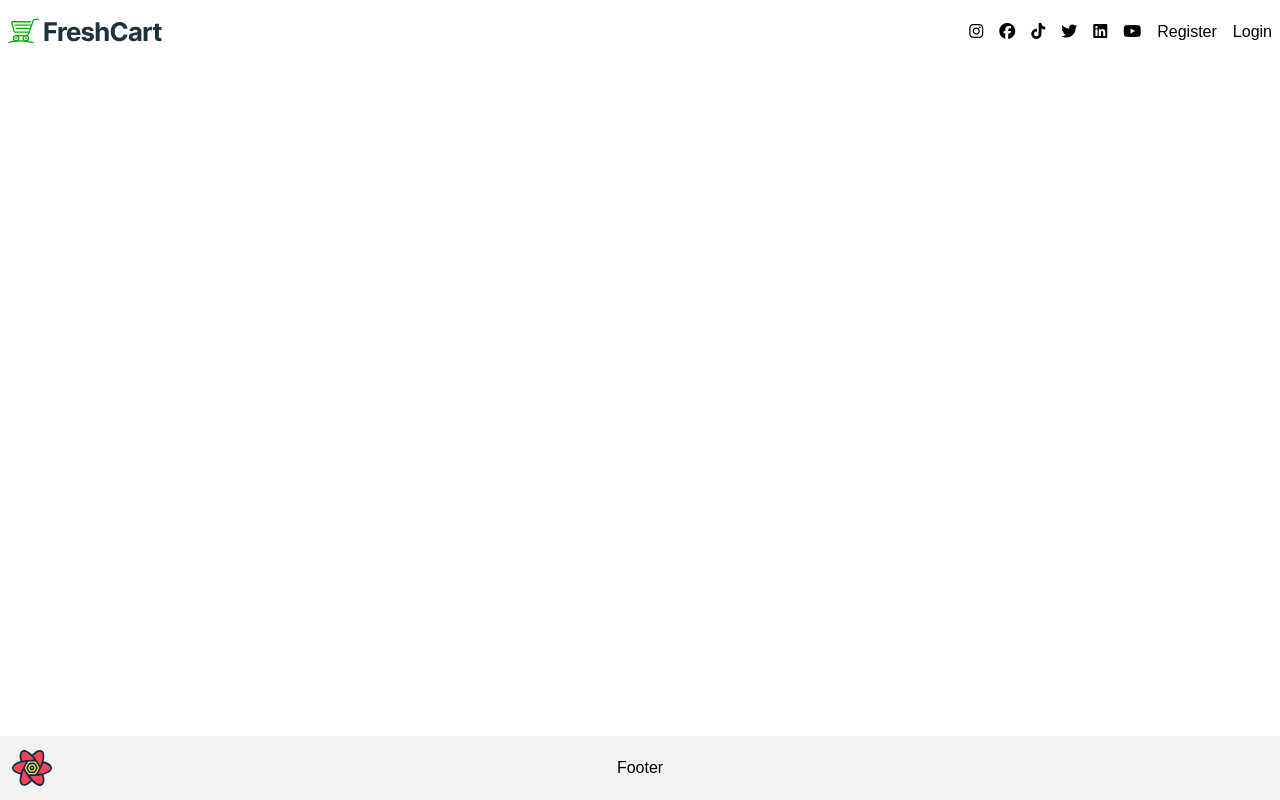
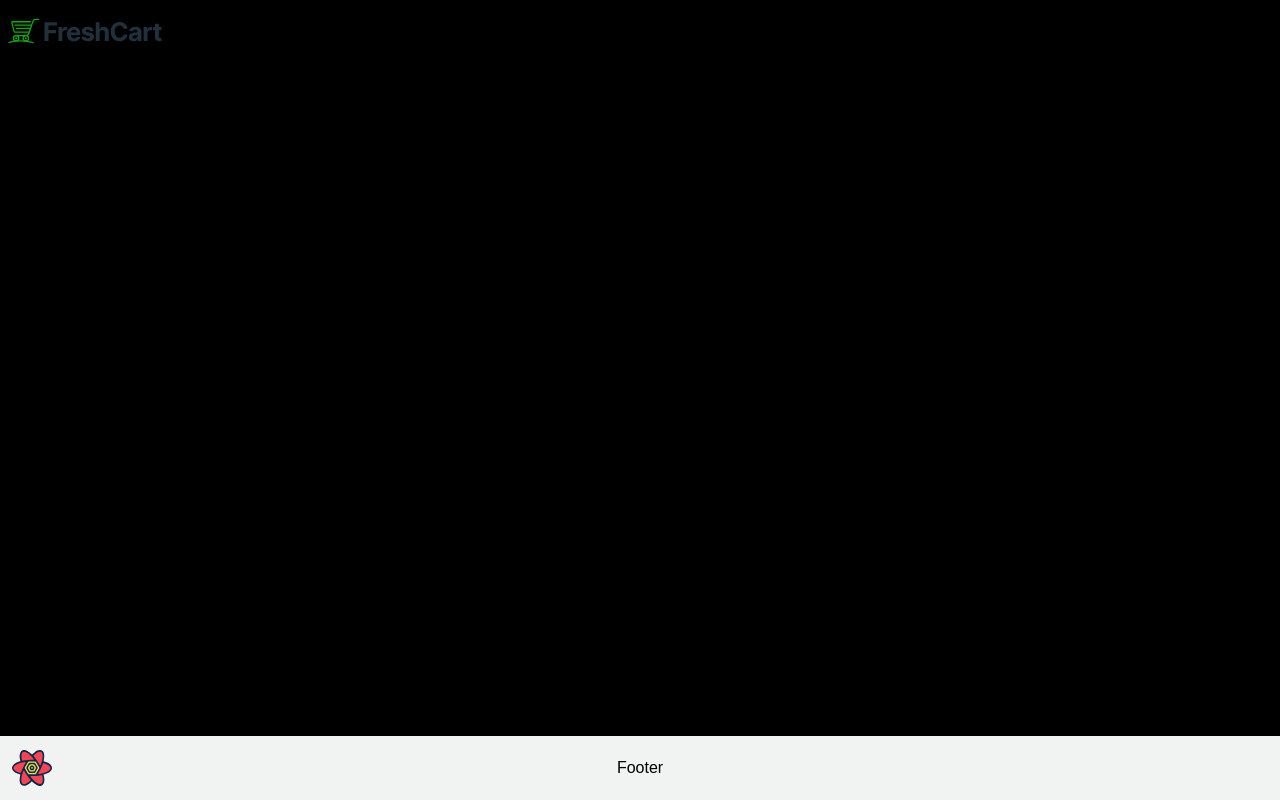
Before and after one commit to marwa1209/FreshCart-React, a React (Create React App) app: page / in a window 1280 px wide. Built offline with nearby package versions, Linux system fonts and the light colour scheme.

Commit message:
edit-style-container

```diff
--- a/src/Components/Layout/Layout.jsx
+++ b/src/Components/Layout/Layout.jsx
@@ -8,11 +8,13 @@ import { Outlet } from "react-router-dom";
 import { Toaster } from "react-hot-toast";
 export default function Layout() {
   return (
+    <div className="xl:container xl:m-auto xl:bg-black bg-black">
     <div className={styles.host}>
       <NavBar />
       <Outlet />
       <Toaster />
       <Footer />
     </div>
+    </div>
   );
 }
--- a/src/Components/Layout/Layout.module.css
+++ b/src/Components/Layout/Layout.module.css
@@ -1,4 +1,7 @@
-.Layout {}
+/** @format */
+
+.Layout {
+}
 .host {
   display: flex;
   flex-direction: column;
--- a/src/Components/Orders/Orders.jsx
+++ b/src/Components/Orders/Orders.jsx
@@ -1,8 +1,6 @@
 /** @format */
 
 import React, { useContext } from "react";
-
-import styles from "./Orders.module.css";
 import { paymentContext } from "../../Context/payment";
 import { useQuery } from "react-query";
 export default function Orders() {
```
